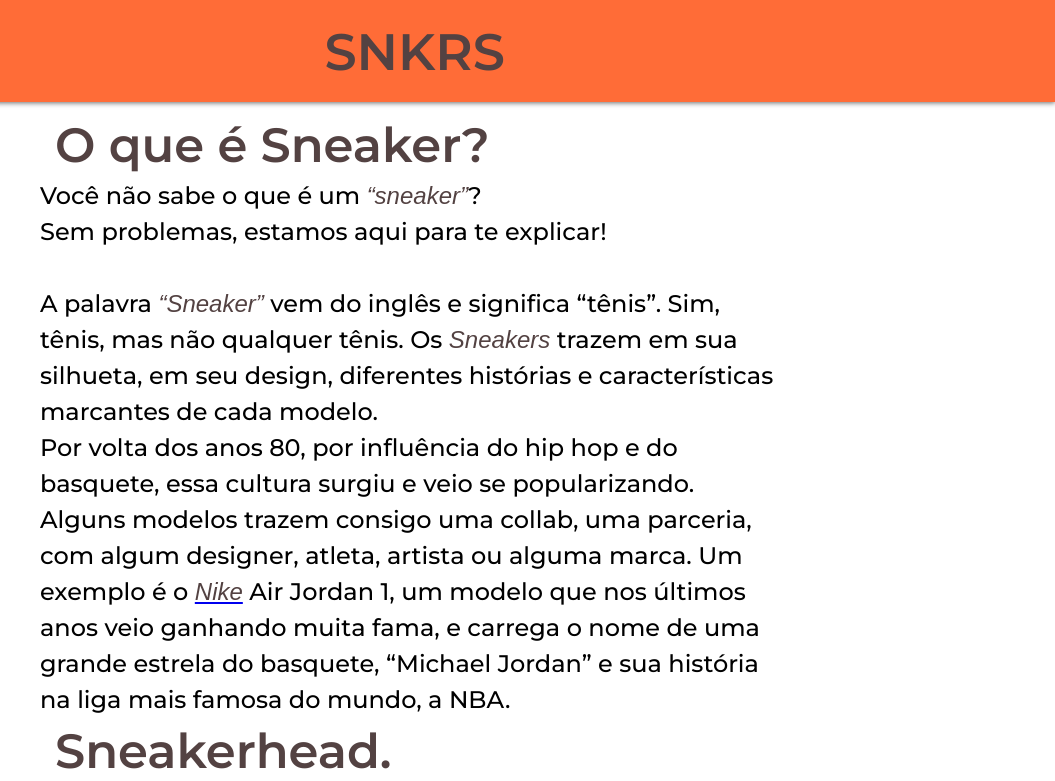
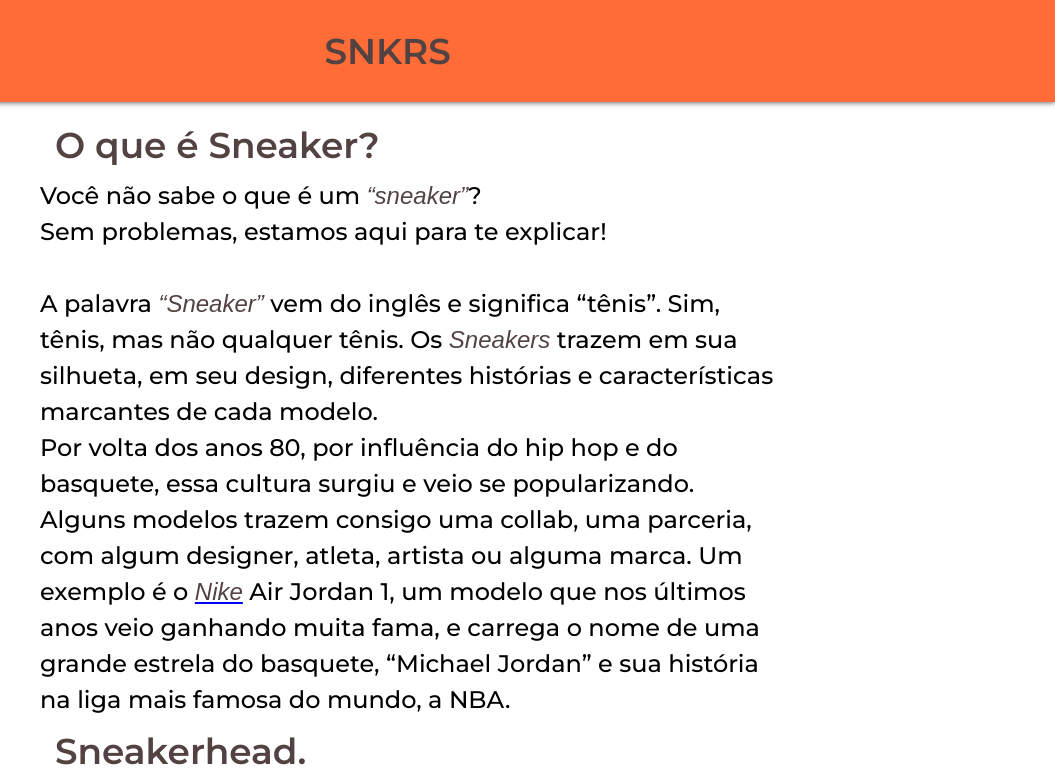
Before and after one commit to NessKawl/sneakers, a plain HTML site: page index.html in a window 1280 px wide. Shown: the top 781 px of the page, 225-1280 px from the left. Drawn offline with Linux system fonts and the light colour scheme.

Commit message:
Update index.css
mudei font size do h1

```diff
--- a/index.css
+++ b/index.css
@@ -75,7 +75,7 @@ h1 {
     font-family: var(--fonte2);
     text-align: start;
     margin: 15px;
-    font-size: 2em;
+    font-size: 2.8vw;
 }
 
 h3 {
```
